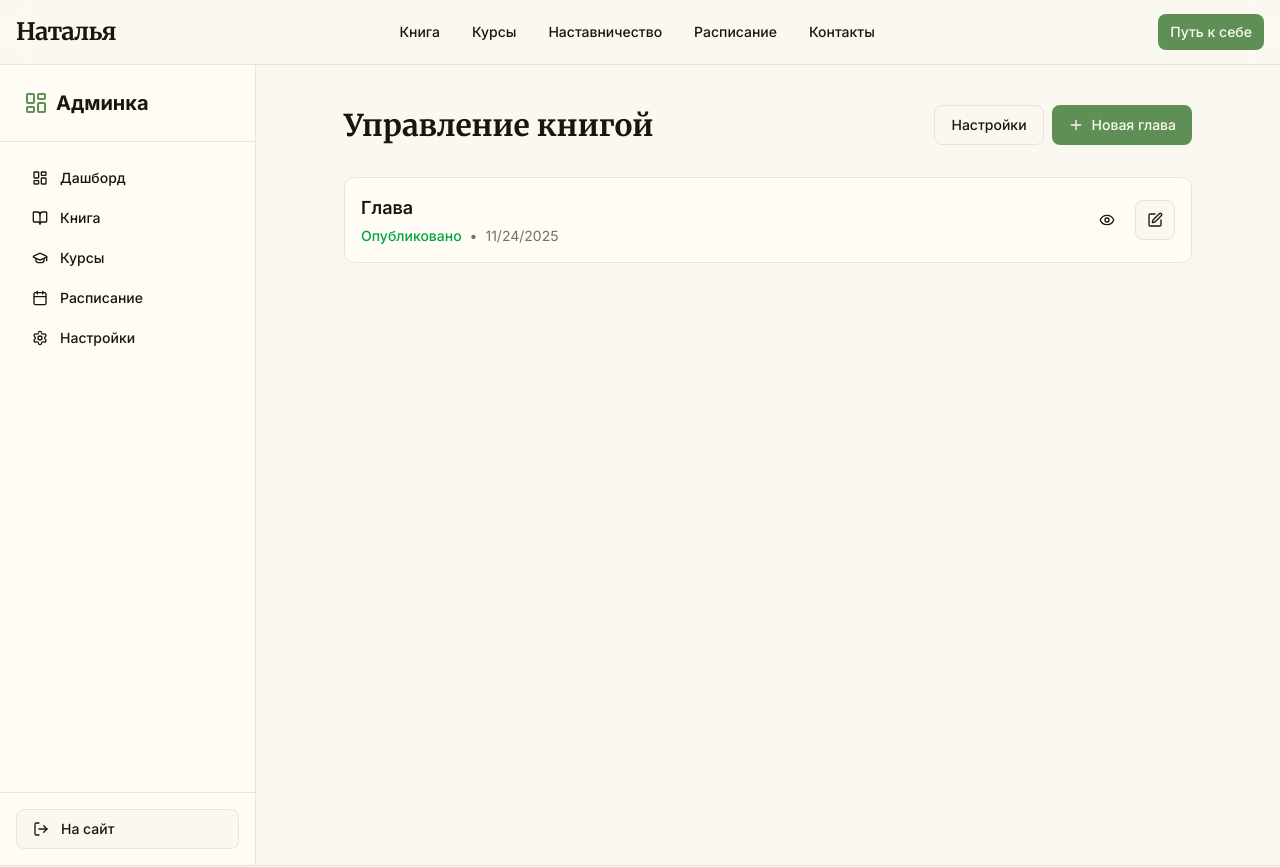
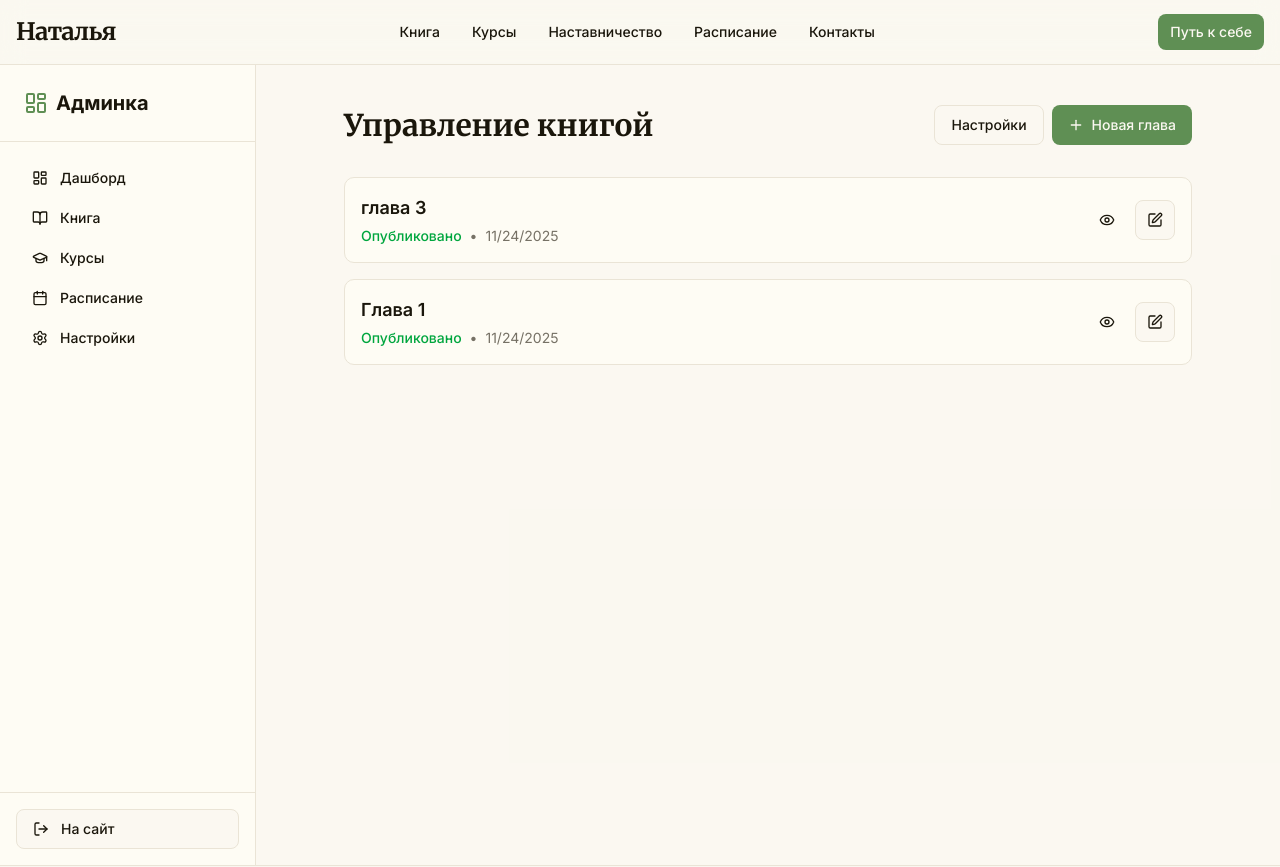
Before and after one commit to Badimkaa/booksite, a Next.js app: page /admin/book in a window 1280 px wide. Shown: the top 867 px of the page. Built offline with nearby package versions, Linux system fonts and the light colour scheme.

Commit message:
добавил удаление картинок

```diff
--- a/data/chapters.json
+++ b/data/chapters.json
@@ -1,12 +1,22 @@
 [
   {
-    "id": "c924c8e3-262b-4058-93a7-61f152f257e4",
-    "title": "Глава",
-    "slug": "glava",
-    "content": "<img src=\"/uploads/763f584c-5ab2-4835-8461-cec79a9c6240.jpg\" width=\"406\" containerstyle=\"position: relative; width: 406px;\" wrapperstyle=\"display: flex;\"><p>текст</p>",
-    "excerpt": "<img src=\"/uploads/763f584c-5ab2-4835-8461-cec79a9c6240.jpg\" width=\"406\" containerstyle=\"position: relative; width: 406px;\" wrapperstyle=\"display: fle...",
+    "id": "913371a5-c72b-4bb1-a456-e79946ac749e",
+    "title": "глава 3",
+    "slug": "glava-3",
+    "content": "<p>афвавы</p>",
+    "excerpt": "афвавы...",
     "published": true,
-    "createdAt": "2025-11-24T08:48:27.579Z",
-    "updatedAt": "2025-11-24T08:52:19.070Z"
+    "createdAt": "2025-11-24T08:56:46.692Z",
+    "updatedAt": "2025-11-24T09:09:12.303Z"
+  },
+  {
+    "id": "a8cac107-2e41-4fbd-acfd-af19f286c74c",
+    "title": "Глава 1",
+    "slug": "glava-1",
+    "content": "<p>авыаы</p>",
+    "excerpt": "авыаы...",
+    "published": true,
+    "createdAt": "2025-11-24T09:09:33.162Z",
+    "updatedAt": "2025-11-24T09:09:43.703Z"
   }
 ]
--- a/src/app/api/chapters/route.ts
+++ b/src/app/api/chapters/route.ts
@@ -22,7 +22,7 @@ export async function POST(request: Request) {
         title,
         slug,
         content,
-        excerpt: excerpt || content.substring(0, 150) + '...',
+        excerpt: excerpt || content.replace(/<[^>]*>?/gm, '').substring(0, 150) + '...',
         published: published || false,
         createdAt: body.createdAt || new Date().toISOString(),
         updatedAt: new Date().toISOString(),
--- a/src/app/read/[slug]/page.tsx
+++ b/src/app/read/[slug]/page.tsx
@@ -1,5 +1,6 @@
 import { notFound } from 'next/navigation';
 import Link from 'next/link';
+import { cookies } from 'next/headers';
 import { getChapter, getChapters } from '@/lib/db';
 import { Button } from '@/components/ui/Button';
 import { ChevronLeft, ChevronRight, Home } from 'lucide-react';
@@ -15,7 +16,10 @@ export default async function ReadPage({ params }: ReadPageProps) {
     const decodedSlug = decodeURIComponent(slug);
     const chapter = await getChapter(decodedSlug);
 
-    if (!chapter || !chapter.published) {
+    const cookieStore = await cookies();
+    const isAuthenticated = cookieStore.get('auth_token')?.value === 'authenticated';
+
+    if (!chapter || (!chapter.published && !isAuthenticated)) {
         notFound();
     }
 
@@ -57,6 +61,24 @@ export default async function ReadPage({ params }: ReadPageProps) {
                     </div>
                 </div>
             </nav>
+
+            {!chapter.published && (
+                <div className="bg-yellow-100 dark:bg-yellow-900/30 border-b border-yellow-200 dark:border-yellow-800 text-yellow-800 dark:text-yellow-200 px-4 py-3 flex flex-col sm:flex-row items-center justify-center gap-4">
+                    <span className="text-sm font-medium">Это черновик. Глава видна только администраторам.</span>
+                    <div className="flex gap-2">
+                        <Link href="/admin/book">
+                            <Button variant="outline" size="sm" className="h-8 border-yellow-300 hover:bg-yellow-200 dark:border-yellow-700 dark:hover:bg-yellow-900/50 text-yellow-900 dark:text-yellow-100">
+                                Назад
+                            </Button>
+                        </Link>
+                        <Link href={`/admin/edit/${chapter.id}`}>
+                            <Button variant="outline" size="sm" className="h-8 border-yellow-300 hover:bg-yellow-200 dark:border-yellow-700 dark:hover:bg-yellow-900/50 text-yellow-900 dark:text-yellow-100">
+                                Редактировать
+                            </Button>
+                        </Link>
+                    </div>
+                </div>
+            )}
 
             <article className="container mx-auto max-w-2xl py-16 px-4">
                 <header className="mb-12 text-center">
--- a/src/lib/db.ts
+++ b/src/lib/db.ts
@@ -48,6 +48,28 @@ export async function saveChapter(chapter: Chapter): Promise<void> {
 
 export async function deleteChapter(id: string): Promise<void> {
     const chapters = await getChapters();
+    const chapterToDelete = chapters.find((c) => c.id === id);
+
+    if (chapterToDelete) {
+        // Extract image URLs from content
+        const imgRegex = /<img[^>]+src="([^">]+)"/g;
+        let match;
+        while ((match = imgRegex.exec(chapterToDelete.content)) !== null) {
+            const src = match[1];
+            if (src.startsWith('/uploads/')) {
+                const filename = src.split('/').pop();
+                if (filename) {
+                    const filepath = path.join(process.cwd(), 'public/uploads', filename);
+                    try {
+                        await fs.unlink(filepath);
+                    } catch (error) {
+                        console.error(`Failed to delete file: ${filepath}`, error);
+                    }
+                }
+            }
+        }
+    }
+
     const newChapters = chapters.filter((c) => c.id !== id);
     await fs.writeFile(chaptersFile, JSON.stringify(newChapters, null, 2));
 }
```
Also changed, not shown: public/uploads/763f584c-5ab2-4835-8461-cec79a9c6240.jpg (deleted).
